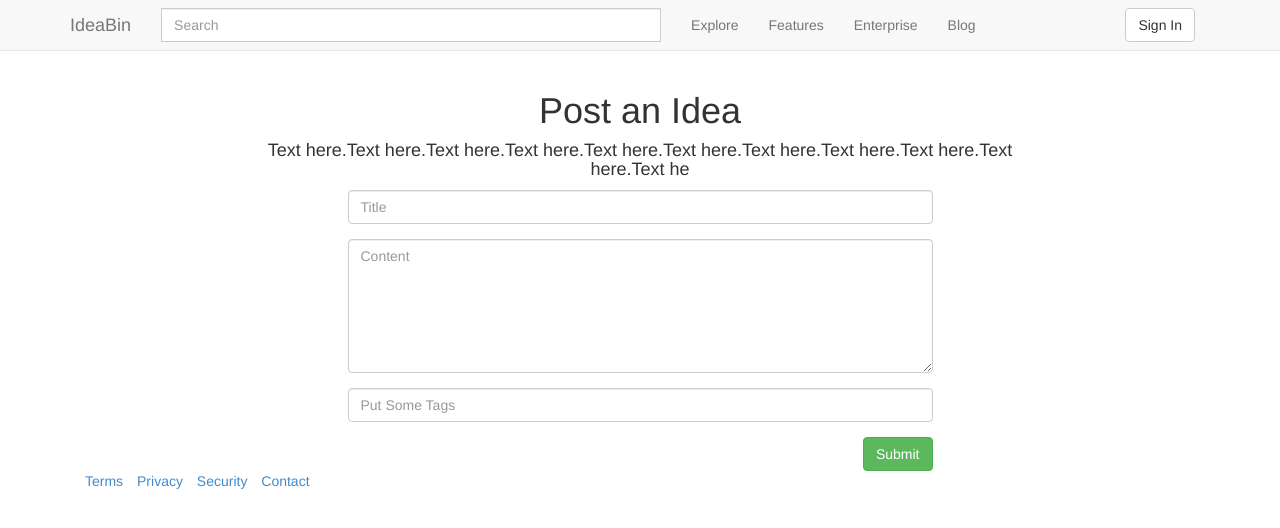
After one commit to prerit2010/web-frontend, a Flask app: template frontend/templates/add_idea.html in a window 1280 px wide. The commit adds this page. Shown: the top 528 px of the page. Run offline with Flask 2, Linux system fonts and the light colour scheme; the template is opened without the code that fills it, so the values that code supplies are empty; style sheets or scripts are compiled from the project's sources; parts of the project's set-up code (start-up, migrations or seed data) failed here and were passed over; some libraries are stand-ins or nearby versions.

Commit message:
Add idea

```diff
--- /dev/null
+++ b/frontend/templates/add_idea.html
@@ -0,0 +1,56 @@
+{% extends 'base.html' %}
+{% block content %}
+<HTML>
+<HEAD>
+
+</HEAD>
+<body>
+
+   <div class="container top-buffer">
+      <!-- Example row of columns -->
+      <div class="row">
+         <div class="col-md-2">
+         </div>
+         <div class="col-md-8">
+            <div class="row text-center">
+               <h1>Post an Idea</h1>
+               <h4>Text here.Text here.Text here.Text here.Text here.Text here.Text here.Text here.Text here.Text here.Text he</h4>
+            </div>
+         </div>
+            <div class="col-md-2">
+         </div>
+         <div class="col-md-3">
+         </div>
+         <div class="col-md-6 top-buffer">
+            <div class="row text-center">
+               <form role="form">
+                  <div class="form-group">
+                  <!-- <label for="exampleInputEmail1">Email address</label> -->
+                     <input type="text" class="form-control" id="idea_title" placeholder="Title">
+                  </div>
+                  <div class="form-group">
+
+                     <textarea class="form-control" rows="6" placeholder="Content"></textarea>
+                  </div>
+
+                  <div class="form-group">
+
+                     <input type="text" class="form-control" id="idea_tags" placeholder="Put Some Tags">
+                     <!-- <textarea class="form-control" rows="6" placeholder="Content"></textarea> -->
+                  </div>
+
+
+                  <button type="submit" class="btn btn-success pull-right">Submit</button>
+               </form>
+            </div>
+         </div>
+         <div class="col-md-3">
+         </div>
+      </div>
+
+
+</body>
+</HTML>
+
+
+{% endblock %}
--- a/frontend/templates/base.html
+++ b/frontend/templates/base.html
@@ -4,7 +4,7 @@
     <meta charset="utf-8">
     <meta http-equiv="X-UA-Compatible" content="IE=edge">
     <meta name="viewport" content="width=device-width, initial-scale=1">
-    <meta name="description" content="MusicBrainz Picard's Website">
+    <meta name="description" content="IdeaBin Website">
     <meta name="author" href="humans.txt">
     <link rel="icon" type="image/png" href="{{ url_for('static', filename='img/picard-icon.png') }}">
     <link rel="stylesheet" href="{{ url_for('static', filename='css/styles.css') }}">
@@ -24,27 +24,13 @@
           <a class="navbar-brand" href="#">IdeaBin</a>
         </div>
         <div class="navbar-collapse collapse">
-
-
           <form class="navbar-form navbar-left form-inline" id="search" role="search">
-
             <div class="form-group-group">
               <div class="input-group" style="width: 500px">
                 <input type="text" class="form-control" placeholder="Search">
-
               </div>
             </div> <!-- END form group div -->
-
           </form> <!-- END search bar form -->
-
-
-
-
-
-
-
-
-
           <form class="navbar-form navbar-right" role="form">
             <div class="form-group">
               <button type="button" class="btn btn-default">Sign In</button>
@@ -55,7 +41,6 @@
             <li>
               <a href="#">Explore</a>
             </li>
-
             <li>
               <a href="#">Features</a>
             </li>
@@ -66,19 +51,15 @@
               <a href="#">Blog</a>
             </li>
           </ul>
-
-
-        </div><!--/.navbar-collapse -->
       </div>
      </div>
-
-
-
+  </div>
 
     {%- block content %}
     {% endblock -%}
     {%- block  footer %}
-    <!-- <footer class="bs-docs-footer">
+
+    <div class="footer top-buffer">
       <div class="container">
         <ul class="list-inline">
           <li><a href="/">Terms</a></li>
@@ -87,19 +68,8 @@
           <li><a href="/">Contact</a></li>
         </ul>
       </div>
-    </footer> -->
-    <div class="footer">
-    <!-- <nav class="navbar navbar-default navbar-static-bottom"> -->
-        <div>
-                  <ul class="list-inline">
-          <li><a href="/">Terms</a></li>
-          <li><a href="/">Privacy</a></li>
-          <li><a href="/">Security</a></li>
-          <li><a href="/">Contact</a></li>
-        </ul>
     </div>
-    <!-- </nav> -->
-</div>
+
     {% endblock -%}
     {%- block scripts %}
 
--- a/frontend/views/__init__.py
+++ b/frontend/views/__init__.py
@@ -7,4 +7,4 @@ index_bp = Blueprint('index', __name__)
 
 @index_bp.route('/')
 def show_index():
-    return render_template('index.html')
+    return render_template('add_idea.html')
```
Also changed, not shown: frontend/templates/index.html (+3 -9 lines). Lines whose indentation alone changed are shown as unchanged.
